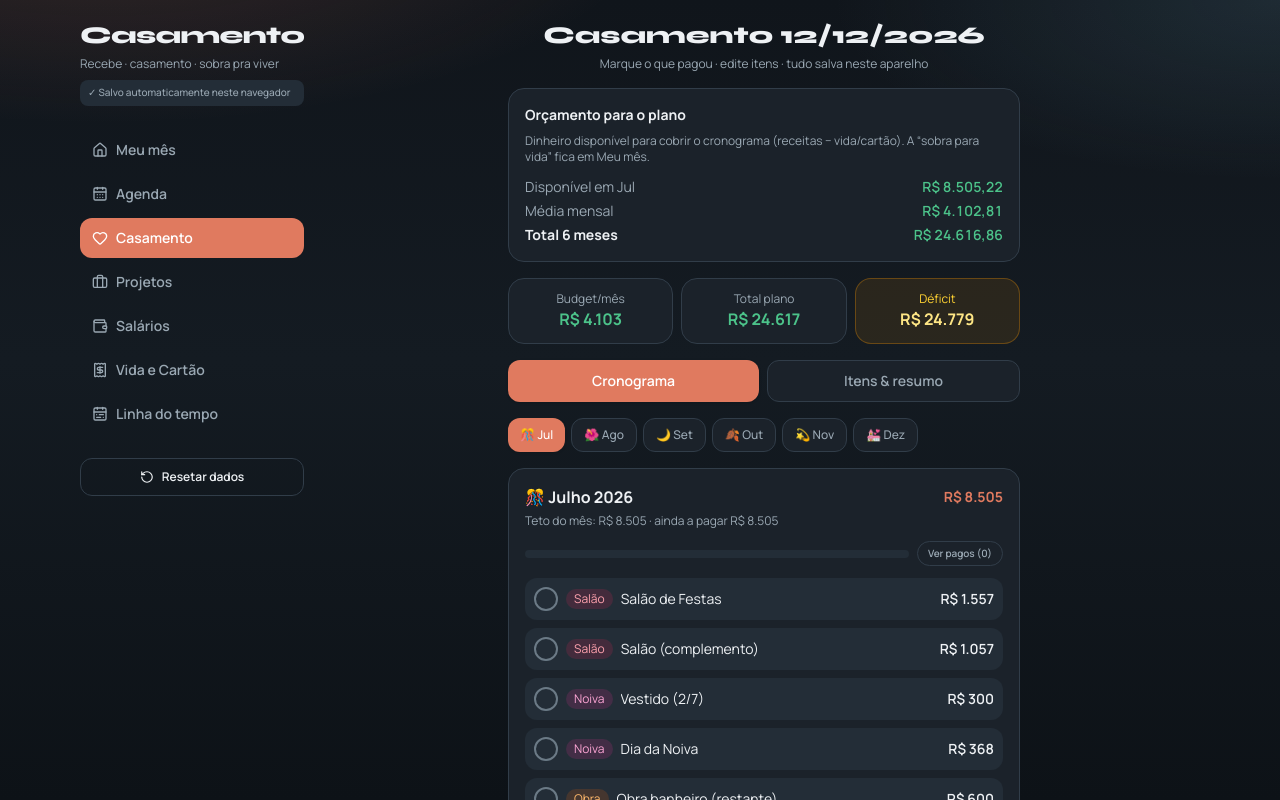
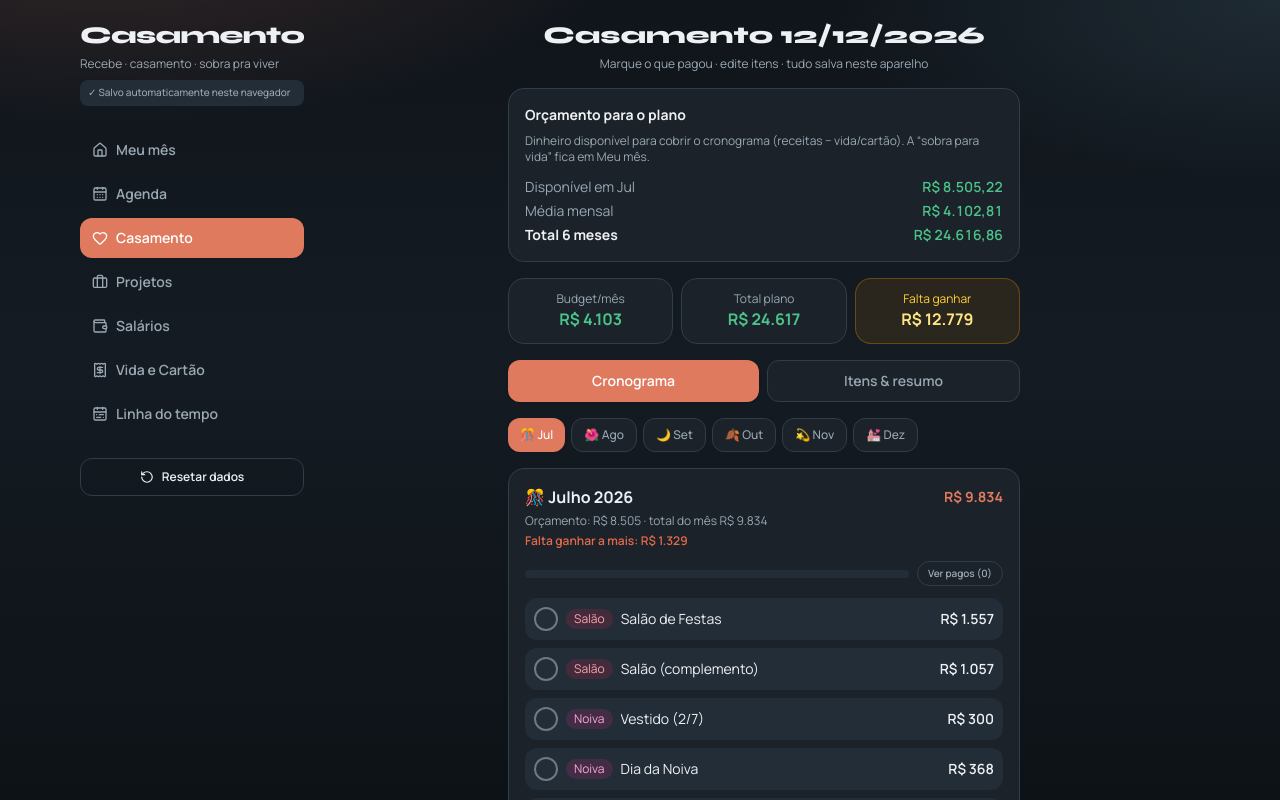
Before and after one commit to Rafael-Rangel/casamento, a React (Vite) app: page / in a window 1280 px wide. Both pictures are taken after a click on the button "Casamento". Shown: the top 800 px of the page. Built offline with nearby package versions, Linux system fonts and the light colour scheme.

Commit message:
Cronograma mostra todos os itens mesmo negativo; mobilia para depois
Co-authored-by: Cursor <cursoragent@cursor.com>

```diff
--- a/src/components/WeddingPage.tsx
+++ b/src/components/WeddingPage.tsx
@@ -2,7 +2,7 @@ import { useMemo, useState } from 'react'
 import { Pencil, Plus, Trash2 } from 'lucide-react'
 import { useFinance } from '../context/FinanceContext'
 import { weddingMonthBudgets } from '../lib/projections'
-import { buildWeddingSchedule, TAG_COLORS, TAG_LABEL } from '../lib/wedding'
+import { buildWeddingSchedule, TAG_COLORS, TAG_LABEL, activeFlexItems } from '../lib/wedding'
 import { fmt, uid } from '../lib/format'
 import type { WeddingFlexItem } from '../types/finance'
 import { Button, Field, Input, Modal, Money, Select } from './ui'
@@ -27,7 +27,7 @@ export function WeddingPage() {
     budgets.length > 0 ? budgets.reduce((a, b) => a + b, 0) / budgets.length : 0
   const monthCount = budgets.length
 
-  const { schedule, deficit, unpaid, totalRemaining } = useMemo(
+  const { schedule, deficit, unpaid, totalRemaining, deferred } = useMemo(
     () => buildWeddingSchedule(budgets, state.wedding.flexItems),
     [budgets, state.wedding.flexItems],
   )
@@ -46,7 +46,6 @@ export function WeddingPage() {
 
   const visiblePayments =
     m?.payments.filter((p) => showPaid || !isWeddingChecked(m.short, p.name)) || []
-  const pendingTotal = monthTotal - paidTotal
   const hiddenPaidCount = (m?.payments.length || 0) - visiblePayments.length
 
   const alreadyPaidTotal = state.wedding.alreadyPaid.reduce((s, i) => s + i.amount, 0)
@@ -128,7 +127,7 @@ export function WeddingPage() {
           }`}
         >
           <p className={`text-xs ${deficit === 0 ? 'text-emerald-300' : 'text-amber-300'}`}>
-            {deficit === 0 ? 'Coberto!' : 'Déficit'}
+            {deficit === 0 ? 'Coberto!' : 'Falta ganhar'}
           </p>
           <p
             className={`text-base font-bold ${
@@ -142,9 +141,10 @@ export function WeddingPage() {
 
       {showDeficit && (
         <div className="rounded-2xl border border-amber-500/30 bg-amber-500/10 p-4">
-          <p className="font-bold text-amber-200">Déficit = o buraco</p>
+          <p className="font-bold text-amber-200">Quanto falta ganhar a mais</p>
           <p className="mt-1 text-sm text-amber-100/80">
-            Itens flexíveis que o orçamento dos {monthCount} meses ainda não cobre.
+            Soma dos meses em que o plano fica negativo — quanto a mais você precisa
+            entrar para cobrir tudo.
           </p>
           <div className="mt-3 space-y-1 rounded-xl border border-amber-500/20 bg-[var(--surface-2)] p-3 text-sm">
             <div className="flex justify-between">
@@ -166,7 +166,7 @@ export function WeddingPage() {
           </div>
           {unpaid.length > 0 ? (
             <div className="mt-3">
-              <p className="mb-1 text-xs font-bold text-amber-200">Sobram para depois:</p>
+              <p className="mb-1 text-xs font-bold text-amber-200">Ainda não encaixados:</p>
               {unpaid.map((u) => (
                 <div
                   key={u.name}
@@ -246,7 +246,17 @@ export function WeddingPage() {
               </span>
             </div>
             <p className="mb-3 text-xs text-[var(--ink-muted)]">
-              Teto do mês: {fmt(m.budget, true)} · ainda a pagar {fmt(pendingTotal, true)}
+              Orçamento: {fmt(m.budget, true)} · total do mês {fmt(monthTotal, true)}
+              {m.remainingBudget < 0 && (
+                <span className="mt-1 block font-semibold text-[var(--negative)]">
+                  Falta ganhar a mais: {fmt(-m.remainingBudget, true)}
+                </span>
+              )}
+              {m.remainingBudget > 0 && (
+                <span className="mt-1 block text-[var(--positive)]">
+                  Sobra no plano: {fmt(m.remainingBudget, true)}
+                </span>
+              )}
             </p>
 
             <div className="mb-3 flex items-center justify-between gap-2">
@@ -393,7 +403,7 @@ export function WeddingPage() {
               <p className="text-sm text-[var(--ink-muted)]">Nenhum item flexível.</p>
             ) : (
               <ul className="space-y-2">
-                {state.wedding.flexItems.map((item) => (
+                {activeFlexItems(state.wedding.flexItems).map((item) => (
                   <li
                     key={item.id}
                     className="flex items-center justify-between gap-2 rounded-xl bg-[var(--surface-2)] px-3 py-2"
@@ -464,16 +474,31 @@ export function WeddingPage() {
               </div>
             ))}
             <div className="mt-2 flex justify-between border-t border-[var(--line)] pt-2 text-sm font-bold">
-              <span>Fixos + flexíveis</span>
+              <span>Fixos + flexíveis (cronograma)</span>
               <span>
                 {fmt(
                   fixedToPay.reduce((s, [, v]) => s + v, 0) +
-                    state.wedding.flexItems.reduce((s, f) => s + f.amount, 0),
+                    activeFlexItems(state.wedding.flexItems).reduce((s, f) => s + f.amount, 0),
                   true,
                 )}
               </span>
             </div>
           </div>
+
+          {deferred.length > 0 && (
+            <div className="rounded-2xl border border-dashed border-[var(--line)] bg-[var(--surface)] p-4">
+              <p className="mb-2 font-bold text-[var(--ink)]">Para depois do casamento</p>
+              <p className="mb-3 text-xs text-[var(--ink-muted)]">
+                Fora do cronograma Jul–Dez — planeja quando quiser.
+              </p>
+              {deferred.map((item) => (
+                <div key={item.id} className="flex justify-between py-1 text-sm">
+                  <span className="text-[var(--ink-muted)]">{item.name}</span>
+                  <span className="font-semibold">{fmt(item.amount, true)}</span>
+                </div>
+              ))}
+            </div>
+          )}
         </div>
       )}
 
--- a/src/lib/defaults.ts
+++ b/src/lib/defaults.ts
@@ -20,7 +20,9 @@ export const WEDDING_DROP_JUNE_SEED_VERSION = 6
 export const WEDDING_LABELS_SEED_VERSION = 7
 /** Fotógrafo 2ª parcela passa de julho para agosto */
 export const WEDDING_FOTO2_AUG_SEED_VERSION = 8
-export const SEED_VERSION = WEDDING_FOTO2_AUG_SEED_VERSION
+/** Todos os itens no cronograma (mesmo negativo); mobília fora do plano */
+export const WEDDING_FULL_SCHEDULE_SEED_VERSION = 9
+export const SEED_VERSION = WEDDING_FULL_SCHEDULE_SEED_VERSION
 
 export function seedCashBalance(): CashBalance {
   return {
--- a/src/lib/storage.ts
+++ b/src/lib/storage.ts
@@ -9,8 +9,13 @@ import {
   SEED_VERSION,
   STORAGE_KEY,
   WEDDING_FOTO2_AUG_SEED_VERSION,
+  WEDDING_FULL_SCHEDULE_SEED_VERSION,
 } from './defaults'
-import { createWeddingState, JUNE_PAID_CHECKS } from './wedding'
+import {
+  createWeddingState,
+  DEFERRED_FLEX_IDS,
+  JUNE_PAID_CHECKS,
+} from './wedding'
 import type {
   CashBalance,
   Expense,
@@ -66,6 +71,17 @@ function applyWeddingJuneSeed(
 ): WeddingState {
   const base = createWeddingState()
   if (!wedding) return base
+
+  if (seedVersion !== undefined && seedVersion >= WEDDING_FULL_SCHEDULE_SEED_VERSION) {
+    const flexItems = (wedding.flexItems || []).filter((f) => !DEFERRED_FLEX_IDS.has(f.id))
+    return {
+      ...base,
+      ...wedding,
+      checked: wedding.checked || {},
+      flexItems: flexItems.length ? flexItems : base.flexItems,
+      alreadyPaid: wedding.alreadyPaid?.length ? wedding.alreadyPaid : base.alreadyPaid,
+    }
+  }
 
   if (seedVersion !== undefined && seedVersion >= WEDDING_FOTO2_AUG_SEED_VERSION) {
     return {
--- a/src/lib/wedding.ts
+++ b/src/lib/wedding.ts
@@ -30,8 +30,24 @@ export const DEFAULT_FLEX: WeddingFlexItem[] = [
   { id: 'terno', name: 'Terno do Noivo', amount: 1000, tag: 'casamento' },
   { id: 'buque', name: 'Buquê da Noiva', amount: 250, tag: 'noiva' },
   { id: 'lua', name: 'Lua de Mel', amount: 6000, tag: 'luademel' },
+]
+
+/** Fora do cronograma Jul–Dez (planejar depois do casamento) */
+export const DEFERRED_FLEX: WeddingFlexItem[] = [
   { id: 'mobilia', name: 'Mobília da Casa', amount: 12000, tag: 'casa' },
 ]
+
+export const DEFERRED_FLEX_IDS = new Set(DEFERRED_FLEX.map((f) => f.id))
+
+export function activeFlexItems(flexItems: WeddingFlexItem[]): WeddingFlexItem[] {
+  return flexItems.filter((f) => !DEFERRED_FLEX_IDS.has(f.id))
+}
+
+export function deferredFlexItems(flexItems: WeddingFlexItem[]): WeddingFlexItem[] {
+  const fromState = flexItems.filter((f) => DEFERRED_FLEX_IDS.has(f.id))
+  if (fromState.length > 0) return fromState
+  return DEFERRED_FLEX.map((f) => ({ ...f }))
+}
 
 /**
  * Pagamentos de junho já liquidados (histórico).
@@ -122,9 +138,11 @@ export function buildWeddingSchedule(
   flexItems: WeddingFlexItem[],
 ): {
   schedule: MonthSchedule[]
+  /** Quanto falta ganhar a mais no total (meses negativos) */
   deficit: number
   unpaid: { name: string; amount: number; remaining: number; tag: string }[]
   totalRemaining: number
+  deferred: WeddingFlexItem[]
 } {
   const budgets = Array.isArray(monthlyBudgets)
     ? WEDDING_MONTHS.map(
@@ -133,6 +151,8 @@ export function buildWeddingSchedule(
     : WEDDING_MONTHS.map(() => monthlyBudgets)
 
   const lastIdx = WEDDING_MONTHS.length - 1
+  const activeFlex = activeFlexItems(flexItems)
+  const deferred = deferredFlexItems(flexItems)
 
   const sched: MonthSchedule[] = WEDDING_MONTHS.map((m, i) => {
     const last = i === lastIdx
@@ -145,13 +165,11 @@ export function buildWeddingSchedule(
       rem -= amount
     }
 
-    // Salão: jul–nov parcela cheia; dez última. Em jul também entra o complemento de junho.
     add(last ? 'Salão (última parcela)' : 'Salão de Festas', last ? SALAO_LAST : SALAO_PM, 'salão')
     if (july) {
       add('Salão (complemento)', SALAO_JUNE_REST, 'salão')
     }
 
-    // Vestido: 1/7 já pago em junho → jul = 2/7 … dez = 7/7
     const vestidoN = i + 2
     add(
       last ? 'Vestido (7/7 · última)' : `Vestido (${vestidoN}/7)`,
@@ -177,16 +195,18 @@ export function buildWeddingSchedule(
       ...m,
       budget: budgets[i],
       payments,
-      remainingBudget: Math.max(0, rem),
+      remainingBudget: rem,
     }
   })
 
-  const flex = flexItems.map((f) => ({ ...f, paid: 0 }))
+  const flex = activeFlex.map((f) => ({ ...f, paid: 0 }))
+
+  // 1ª passada: encaixa o que couber no orçamento de cada mês
   for (let i = 0; i < sched.length; i++) {
     let budget = sched[i].remainingBudget
     for (const item of flex) {
-      if (budget <= 0) break
       if (item.paid >= item.amount) continue
+      if (budget <= 0) continue
       const needed = item.amount - item.paid
       const pay = Math.min(budget, needed)
       const done = pay >= needed
@@ -206,6 +226,23 @@ export function buildWeddingSchedule(
     sched[i].remainingBudget = budget
   }
 
+  // 2ª passada: agenda o resto nos meses mesmo sem orçamento (fica negativo)
+  let forceMonth = 0
+  for (const item of flex) {
+    if (item.paid >= item.amount) continue
+    const needed = item.amount - item.paid
+    const mi = forceMonth % sched.length
+    forceMonth++
+    const hasPartial = item.paid > 0
+    sched[mi].payments.push({
+      name: hasPartial ? `${item.name} (planejado)` : item.name,
+      amount: needed,
+      tag: item.tag,
+    })
+    sched[mi].remainingBudget -= needed
+    item.paid = item.amount
+  }
+
   const unpaid = flex
     .filter((f) => f.paid < f.amount)
     .map((f) => ({
@@ -214,18 +251,19 @@ export function buildWeddingSchedule(
       remaining: f.amount - f.paid,
       tag: f.tag,
     }))
-  const deficit = unpaid.reduce((s, f) => s + f.remaining, 0)
+
+  const deficit = sched.reduce((s, m) => s + Math.max(0, -m.remainingBudget), 0)
 
   const fixedTotal = sched.reduce(
     (s, m) =>
       s +
       m.payments
-        .filter((p) => !flexItems.some((f) => p.name.startsWith(f.name)))
+        .filter((p) => !activeFlex.some((f) => p.name.startsWith(f.name)))
         .reduce((a, p) => a + p.amount, 0),
     0,
   )
-  const flexTotal = flexItems.reduce((s, f) => s + f.amount, 0)
+  const flexTotal = activeFlex.reduce((s, f) => s + f.amount, 0)
   const totalRemaining = fixedTotal + flexTotal
 
-  return { schedule: sched, deficit, unpaid, totalRemaining }
+  return { schedule: sched, deficit, unpaid, totalRemaining, deferred }
 }
```
